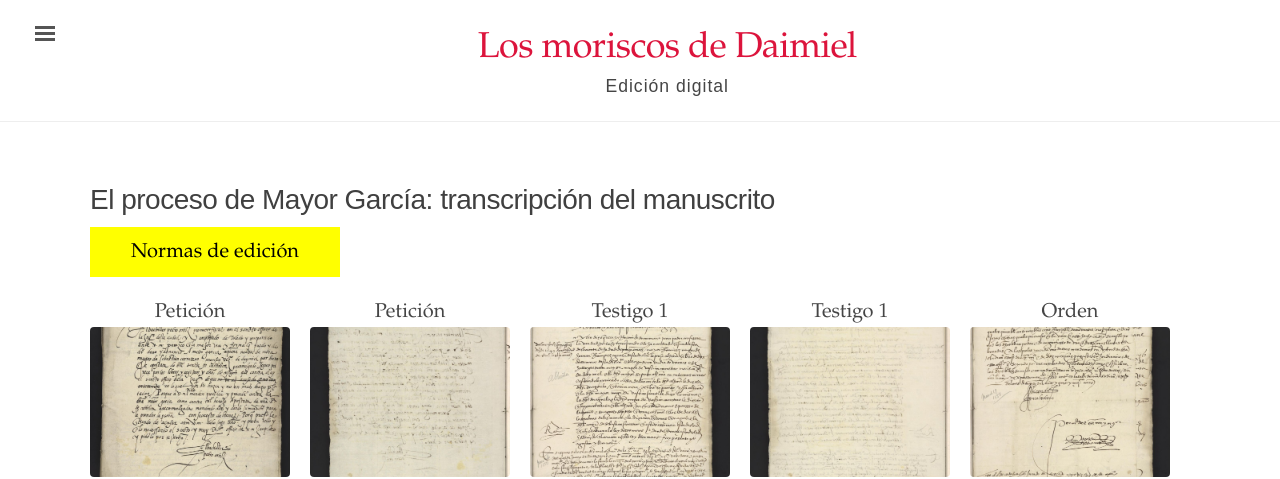
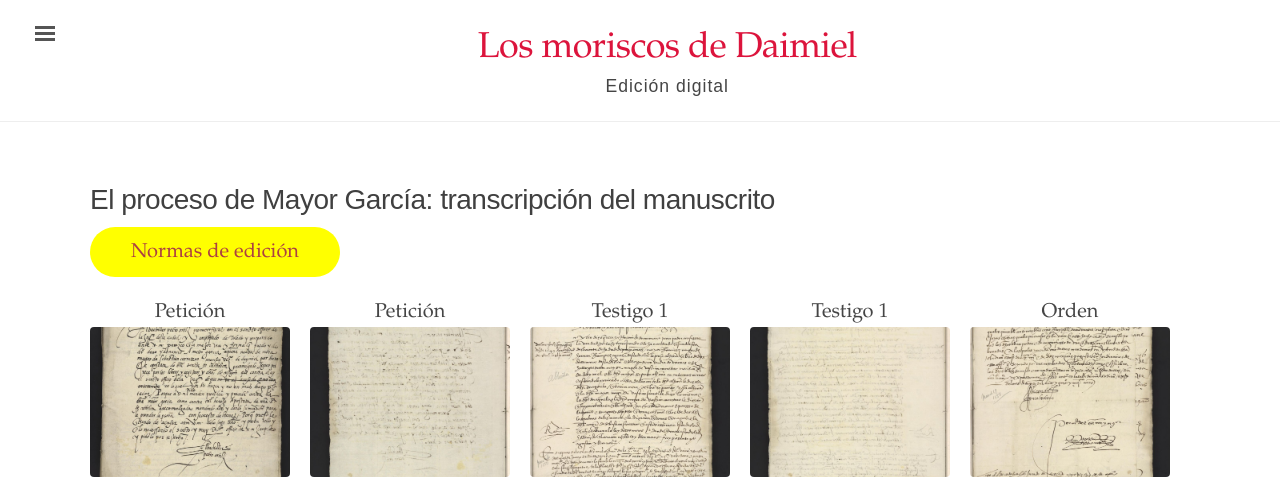
Before and after one commit to digbmc/moriscos-daimel, a Jekyll site: the page built from manuscrito.md, in a window 1280 px wide. Shown: the top 479 px of the page. Built offline with Jekyll 4.4.1, drawn with Linux system fonts in a browser that asks for light colours.

Commit message:
Added button shape.

```diff
--- a/_sass/_ed.scss
+++ b/_sass/_ed.scss
@@ -68,7 +68,7 @@ body {
 */
 
 .wrap {
-  position: relative;
+  position: sticky;
   width: 100%;
 }
 
@@ -843,13 +843,15 @@ div.editions a {
   height: 15em;
   width: 15em;
   */
+  border-radius: 25px;
   height: 50px;
-  width: 250px;
+  min-width: 250px;
+  padding: 10px;
   background-color: yellow;
   color: white;
 }
 .box span {
-  color: black;
+  color: #ac4142;
   font-size: 1em;
   text-align: center;
 }
@@ -884,11 +886,6 @@ div.editions a {
   float: left;
   width: 40%;
 }
-@media (max-width: 768px) {
-  .column-left {
-    width: 100%;
-  }
-}
 .contenido {
   margin-left: 2.5rem;
   margin-right: 3rem;
@@ -913,6 +910,19 @@ div.editions a {
 @media (max-width: 768px) {
   .column-right {
     width: 100%;
+  }
+  .column-left {
+    width: 100%;
+  }
+  .contenido {
+    margin-left: 0;
+    margin-right: 0;
+  }
+  .margen {
+    width: 20%;
+  }
+  .parrafo {
+    width: 75%;
   }
 }
 .hidden {
--- a/manuscrito.md
+++ b/manuscrito.md
@@ -9,7 +9,7 @@ nav_order: 2
 
 <div style="margin-left:1.5rem;margin-bottom:1rem;">
   <a href="{{site.baseurl}}/criterios-transcripcion/">
-    <div class="box">
+    <div class="box" style="max-width: 250px;">
       <span class="caption">Normas de edición</span>
     </div>
   </a>
```
Also changed, not shown: _layouts/manuscrito.html (+11 -3 lines).
